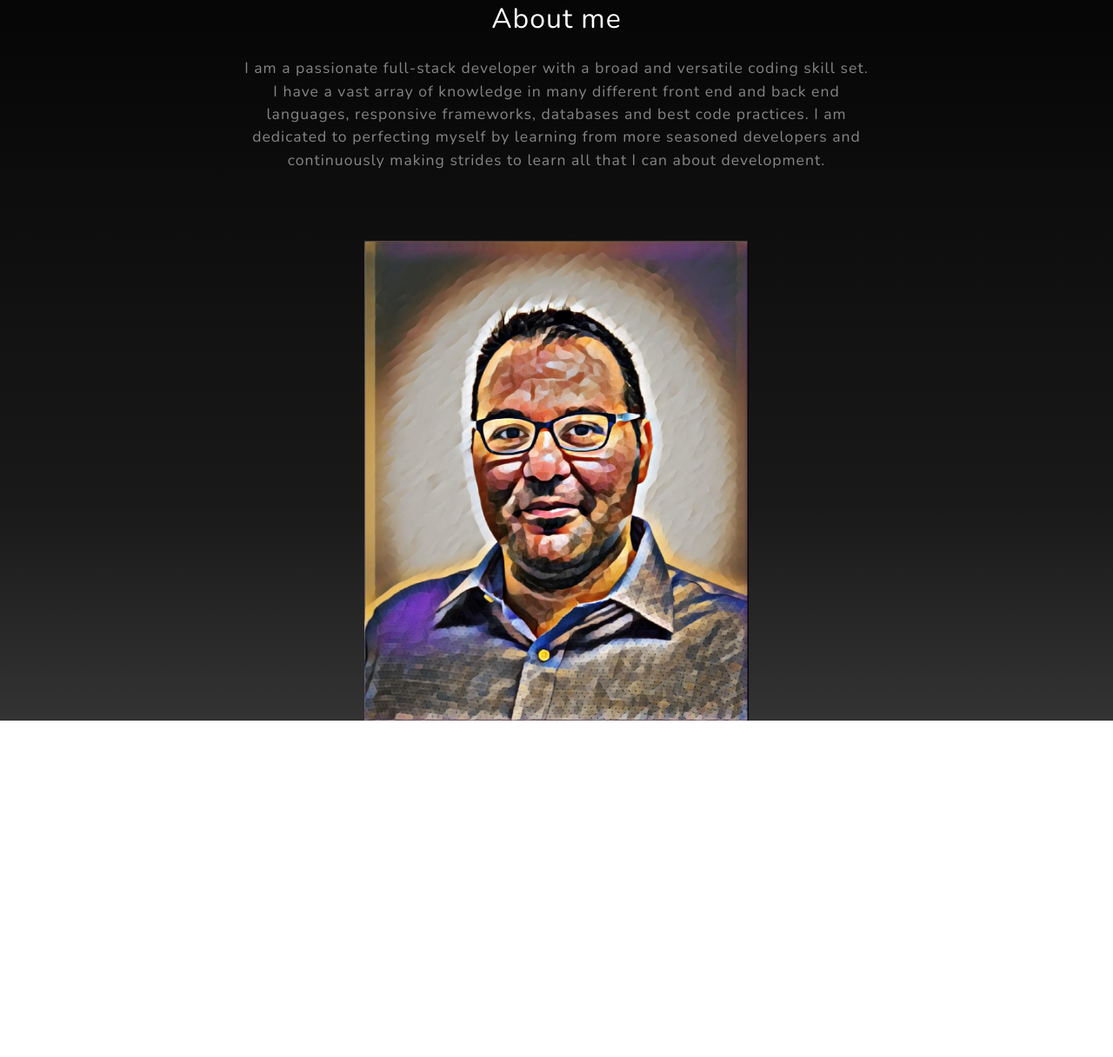
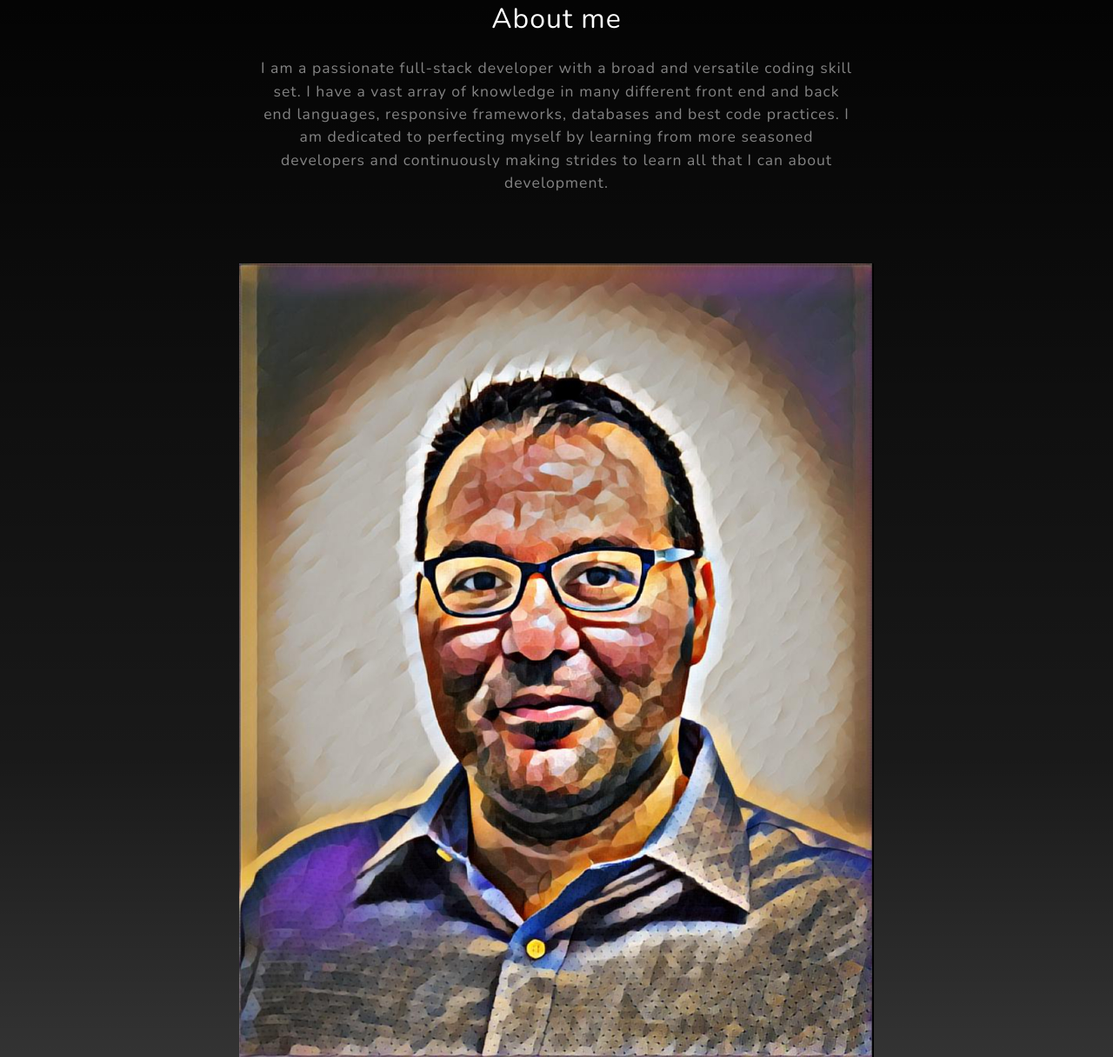
Before and after one commit to MM-SalvoDragotta/full-stack-developer-professional-portfolio, a plain HTML site: page index.html in a window 1280 px wide. Shown: the part 834-2050 px from the top of the page at 87% size. Before the commit the page ends 1663 px from the top, so only its background shows below. Drawn offline with nearby package versions, Linux system fonts and the light colour scheme.

Commit message:
Add media query

```diff
--- a/assets/css/style.css
+++ b/assets/css/style.css
@@ -397,3 +397,42 @@ ul ol {
     max-width: 40%;
     height: auto;
   }
+
+  @media (min-width: 576px) {
+    .container-sm, .container {
+      max-width: 540px;
+    }
+    .img-fluid {
+        max-width: 70%;
+        height: auto;
+      }
+  }
+
+  @media (min-width: 768px) {
+    .container-md, .container-sm, .container {
+      max-width: 720px;
+    }
+        .img-fluid {
+        max-width: 70%;
+        height: auto;
+      }
+  }
+  @media (min-width: 992px) {
+    .container-lg, .container-md, .container-sm, .container {
+      max-width: 960px;
+    }
+    .img-fluid {
+        max-width: 70%;
+        height: auto;
+      }
+  }
+  @media (min-width: 1200px) {
+    .container-xl, .container-lg, .container-md, .container-sm, .container {
+      max-width: 1140px;
+    }
+  }
+  @media (min-width: 1400px) {
+    .container-xxl, .container-xl, .container-lg, .container-md, .container-sm, .container {
+      max-width: 1320px;
+    }
+  }
```
